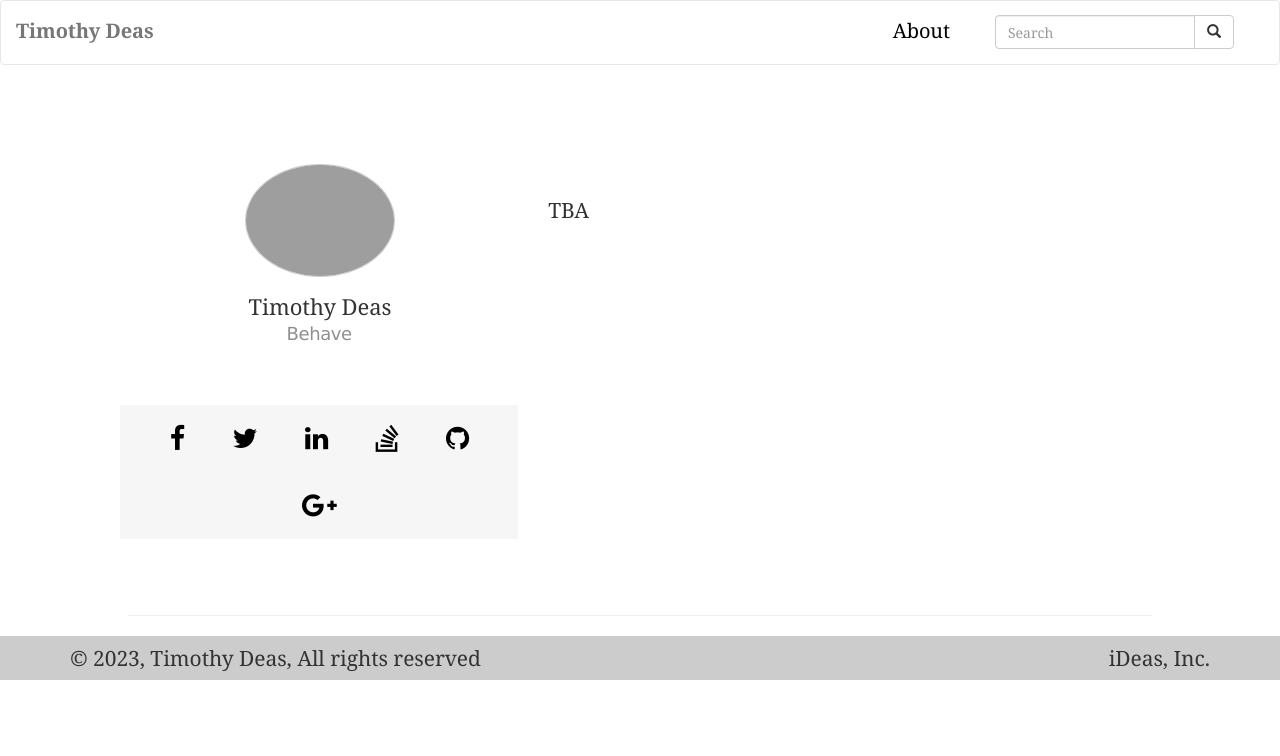
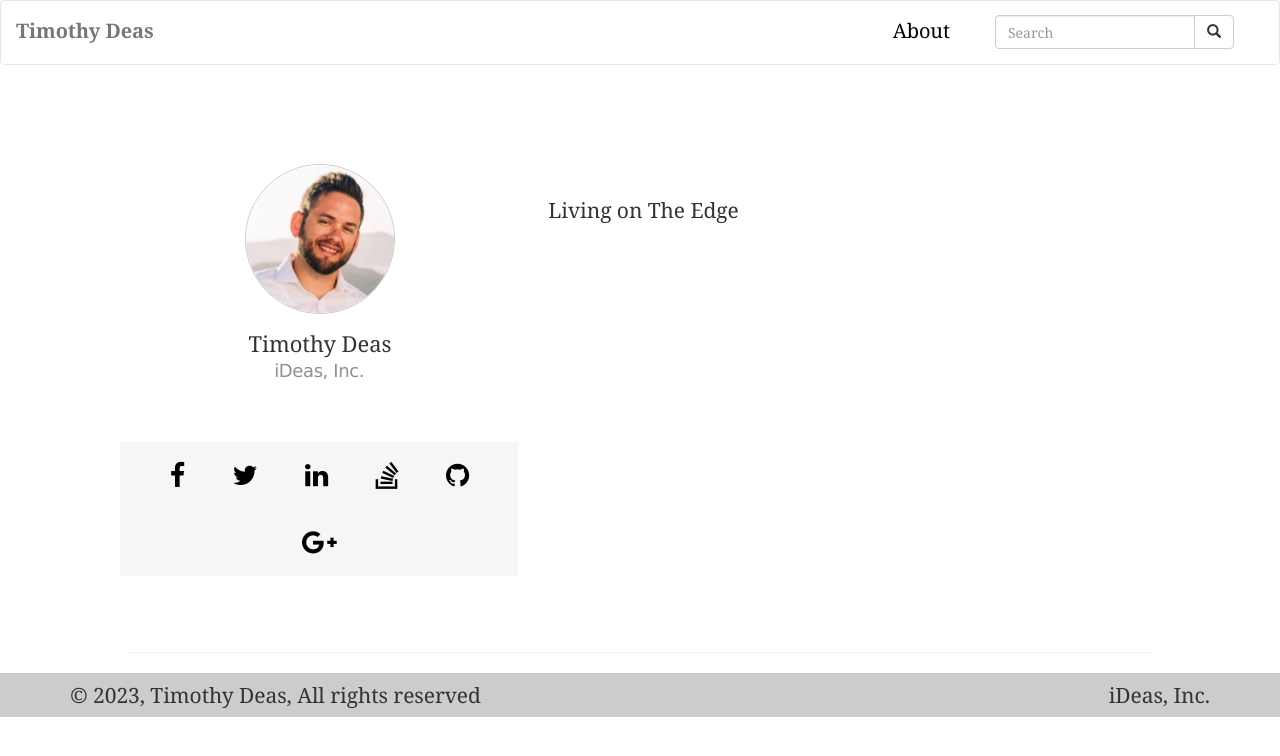
Before and after one commit to thEnchanter/thenchanter.github.io, a Jekyll site: the page built from _pages/aboutme.html, in a window 1280 px wide. Shown: the top 756 px of the page. Built offline with Jekyll 4.4.1, drawn with Linux system fonts in a browser that asks for light colours; comment, search, counter and statistics services are not loaded.

Commit message:
Update global.yml

```diff
--- a/_data/global.yml
+++ b/_data/global.yml
@@ -10,9 +10,9 @@ admin_email: 'deasti@icloud.com'
 #####################################################################
 #About Page
 author_name: 'Timothy Deas'
-author_profession: 'Behave'
-author_description: 'TBA '
-author_image: '/images/iDeas.jpg'
+author_profession: 'iDeas, Inc.'
+author_description: 'Living on The Edge '
+author_image: '/images/iDeas.jpeg'
 
 # social proiles
 facebook: 'https://www.facebook.com/lavkumarv'
```
